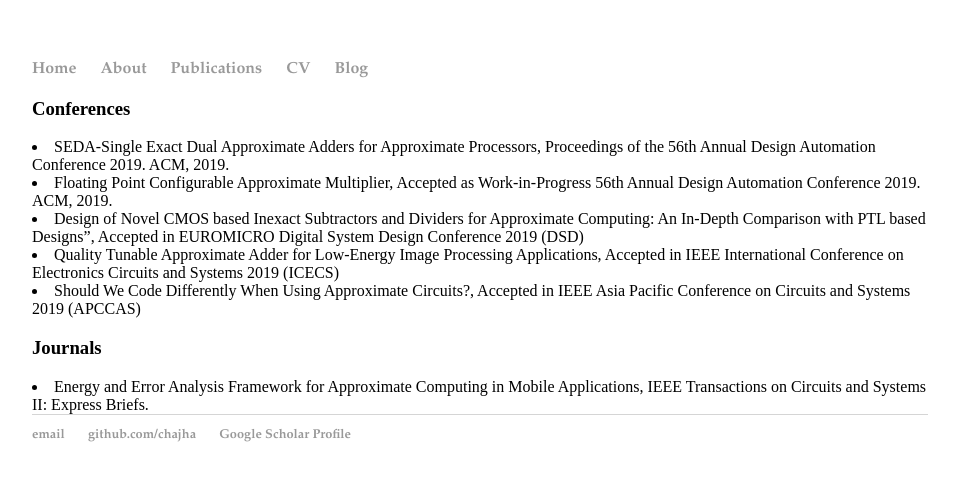
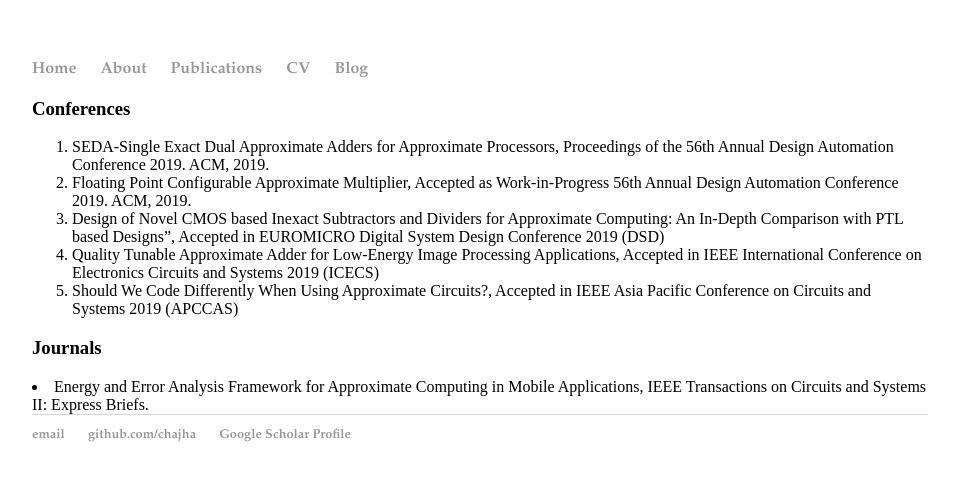
Before and after one commit to chajha/chajha.github.io, a Jekyll site: the page built from pages/publications.html, in a window 1280 px wide. Shown: the top 481 px of the page, without its empty margins (160-1119 px from the left). Built offline with Jekyll 4.4.1, drawn with Linux system fonts in a browser that asks for light colours.

Commit message:
Update publications.html

```diff
--- a/pages/publications.html
+++ b/pages/publications.html
@@ -5,13 +5,13 @@ title: Publications
 
 <h3> Conferences </h3>
 
-<list>
+<ol>
   <li> SEDA-Single Exact Dual Approximate Adders for Approximate Processors, Proceedings of the 56th Annual Design Automation Conference 2019. ACM, 2019. </li>
   <li> Floating Point Configurable Approximate Multiplier, Accepted as Work-in-Progress 56th Annual Design Automation Conference 2019. ACM, 2019. </li>
   <li> Design of Novel CMOS based Inexact Subtractors and Dividers for Approximate Computing: An In-Depth Comparison with PTL based Designs”, Accepted in EUROMICRO Digital System Design Conference 2019 (DSD) </li>
   <li> Quality Tunable Approximate Adder for Low-Energy Image Processing Applications, Accepted in IEEE International Conference on Electronics Circuits and Systems 2019 (ICECS) </li>
   <li> Should We Code Differently When Using Approximate Circuits?, Accepted in IEEE Asia Pacific Conference on Circuits and Systems 2019 (APCCAS)
-</list>
+</ol>
 
 <h3> Journals </h3>
 
```
